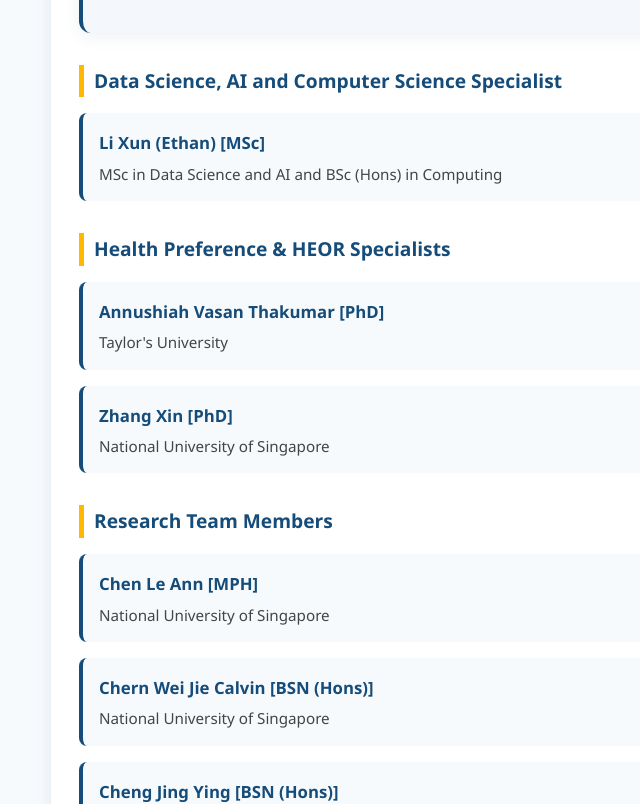
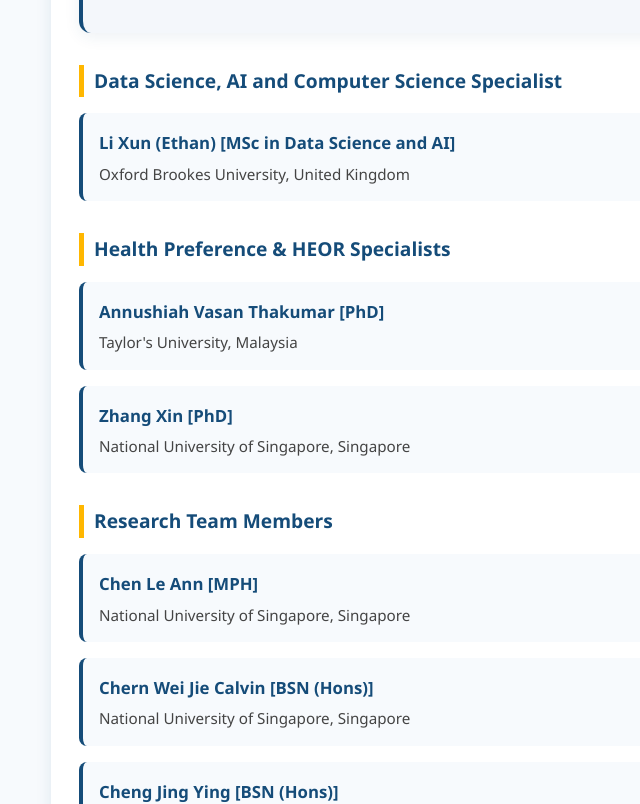
Before and after one commit to EthanLee2036/Ethan_Lee, a Vue app: page /team in a window 1280 px wide. Shown: the part 900-1704 px from the top of the page, without its empty margins (89-729 px from the left). Built offline with nearby package versions, Linux system fonts and the light colour scheme.

Commit message:
Update Team.vue

```diff
--- a/src/components/Team.vue
+++ b/src/components/Team.vue
@@ -115,18 +115,18 @@ export default {
         ]
       },
       dataSpecialists:[
-        {name: 'Li Xun (Ethan)', degree: 'MSc', institution: 'MSc in Data Science and AI and BSc (Hons) in Computing'}
+        {name: 'Li Xun (Ethan)', degree: 'MSc in Data Science and AI', institution: 'Oxford Brookes University, United Kingdom'}
       ],
       collaborators: [
-        { name: 'Annushiah Vasan Thakumar', degree: 'PhD', institution: 'Taylor\'s University' },
-        { name: 'Zhang Xin', degree: 'PhD', institution: 'National University of Singapore' }
+        { name: 'Annushiah Vasan Thakumar', degree: 'PhD', institution: 'Taylor\'s University, Malaysia' },
+        { name: 'Zhang Xin', degree: 'PhD', institution: 'National University of Singapore, Singapore' }
       ],
       teamMembers: [
-        { name: 'Chen Le Ann', degree: 'MPH', institution: 'National University of Singapore' },
-        { name: 'Chern Wei Jie Calvin', degree: 'BSN (Hons)', institution: 'National University of Singapore' },
-        { name: 'Cheng Jing Ying', degree: 'BSN (Hons)', institution: 'National University of Singapore' },
-        { name: 'Yen Kai Yoong', degree: 'BSN (Hons)', institution: 'National University of Singapore' },
-        { name: 'Yap Xin Yi', degree: 'BSc', institution: 'National University of Singapore' }
+        { name: 'Chen Le Ann', degree: 'MPH', institution: 'National University of Singapore, Singapore' },
+        { name: 'Chern Wei Jie Calvin', degree: 'BSN (Hons)', institution: 'National University of Singapore, Singapore' },
+        { name: 'Cheng Jing Ying', degree: 'BSN (Hons)', institution: 'National University of Singapore, Singapore' },
+        { name: 'Yen Kai Yoong', degree: 'BSN (Hons)', institution: 'National University of Singapore, Singapore' },
+        { name: 'Yap Xin Yi', degree: 'BSc', institution: 'National University of Singapore, Singapore' }
       ],
       currentStudents: [
         {
```
